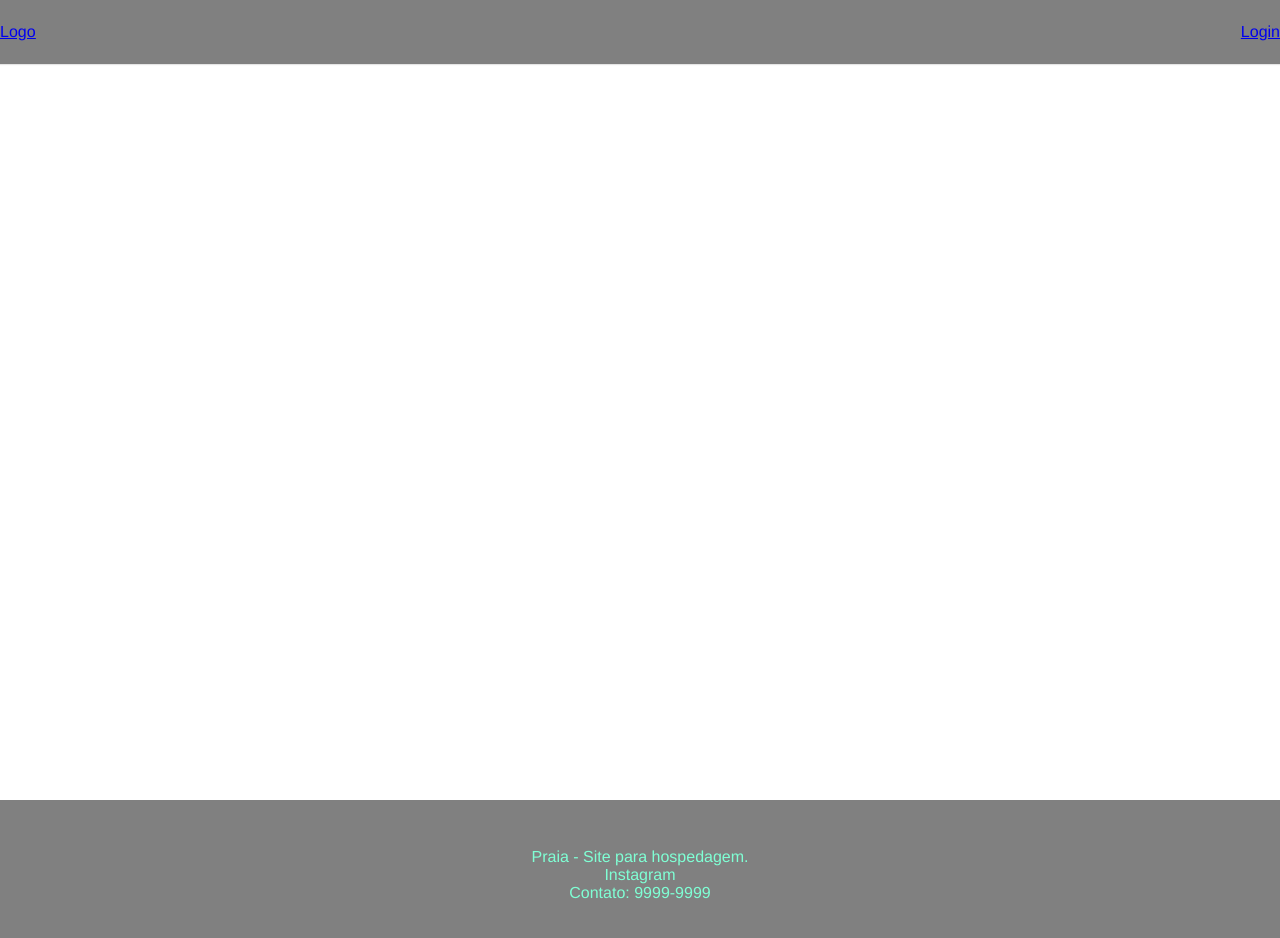
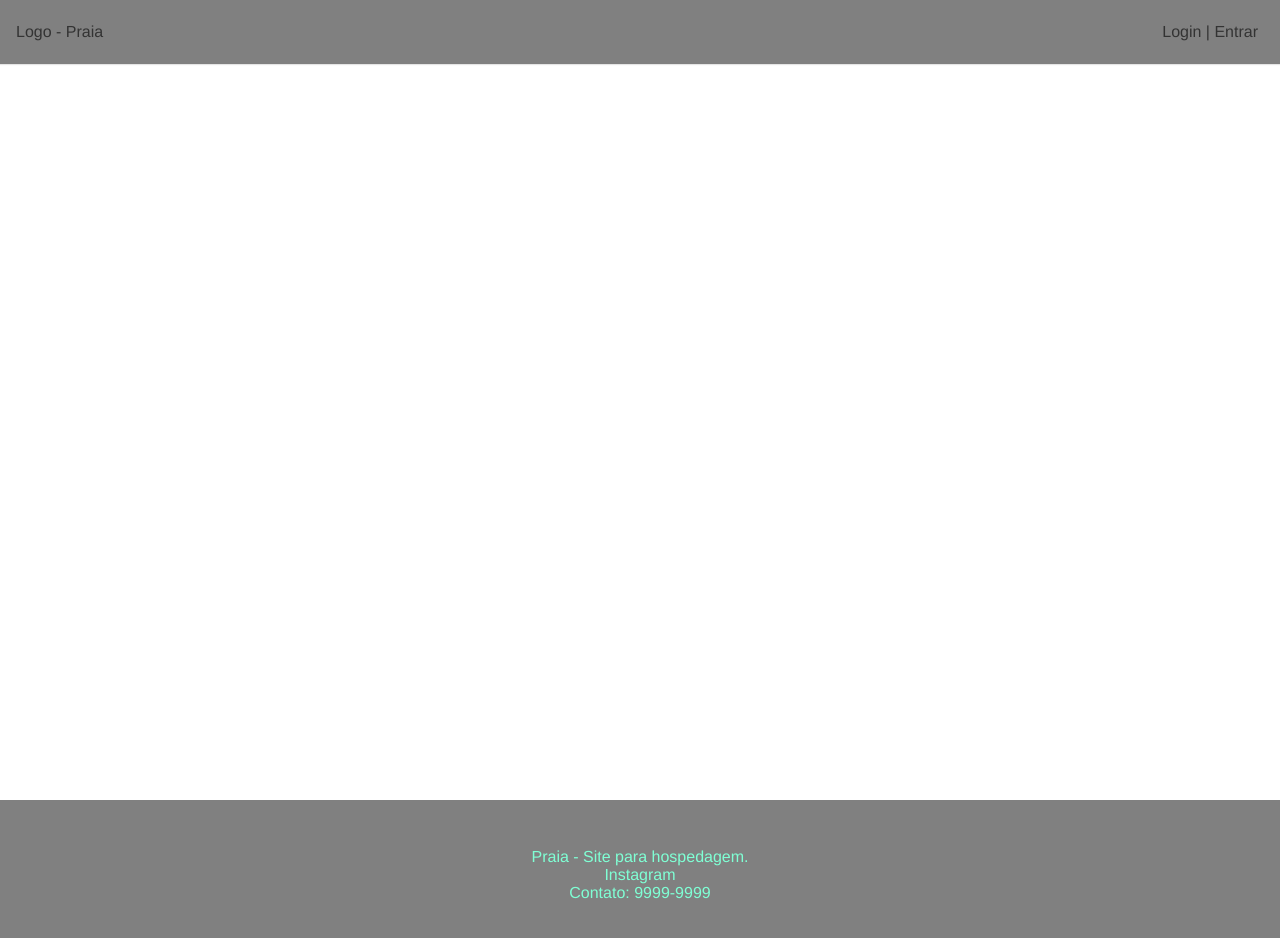
Before and after one commit to MahAzevedo/praia, a React (Vite) app: page / in a window 1280 px wide. Shown: the top 938 px of the page. Built offline with nearby package versions, Linux system fonts and the light colour scheme.

Commit message:
modified:   src/App.css & src/Components/Header.jsx & src/Components/Header.module.css

```diff
--- a/src/App.css
+++ b/src/App.css
@@ -7,7 +7,7 @@
 body {
   margin: 0px;
   /* padding: 4rem; */
-  color: #333;
+  /* color: #333; */
   --type-first: Helvetica, Arial, sans-serif;
   --type-second: 'Spectral', georgia;
   font-family: var(--type-first);
@@ -26,6 +26,18 @@ ul, li {
 img {
   display: block;
   max-width: 100%;
+}
+
+button, input {
+  display: block;
+  font-size: 1rem;
+  font-family: var(--type-first);
+  color: #333;
+}
+
+a {
+  text-decoration: none;
+  color: #333;
 }
 
 .App {
--- a/src/Components/Header.jsx
+++ b/src/Components/Header.jsx
@@ -7,18 +7,12 @@ const Header = () => {
   return (
     <header className={styles.header}>
         <nav className={styles.nav}>
-             {/* <Link className={styles.logo} to="/" aria-label="Praia">
-                <Logo />
-            </Link>    */}
-            <Link>
-              <NavLink>
-                Logo
-                {/* <img src={Logo} alt="Logo da Praia" /> */}
-                {/* trocar logo */}
-              </NavLink>
+            <Link className={styles.logo}>
+                Logo - Praia
             </Link>
-            <Link>Login</Link>
-
+            <Link className={styles.login}>
+                Login | Entrar
+            </Link>
         </nav>
     </header>
   );
--- a/src/Components/Header.module.css
+++ b/src/Components/Header.module.css
@@ -21,3 +21,18 @@
     /* padding: 0.5rem 0; */
     padding: 1rem 1rem 1rem 1rem;
 }
+
+.login {
+    display: flex;
+    align-items: center;
+}
+
+.login::after {
+    content: '';
+    display: inline-block;
+    width: 14px;
+    height: 17px;
+    margin-left: 0.5rem;
+    position: relative;
+    top: -1px;
+}
```
